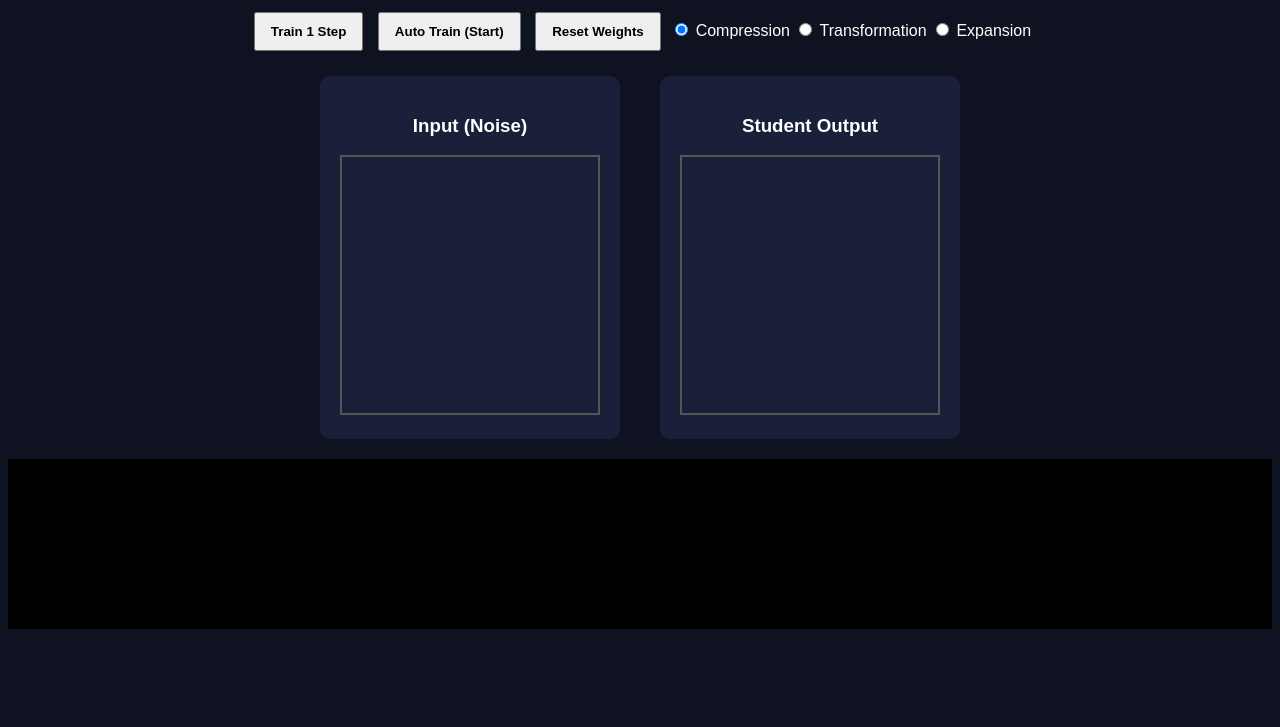
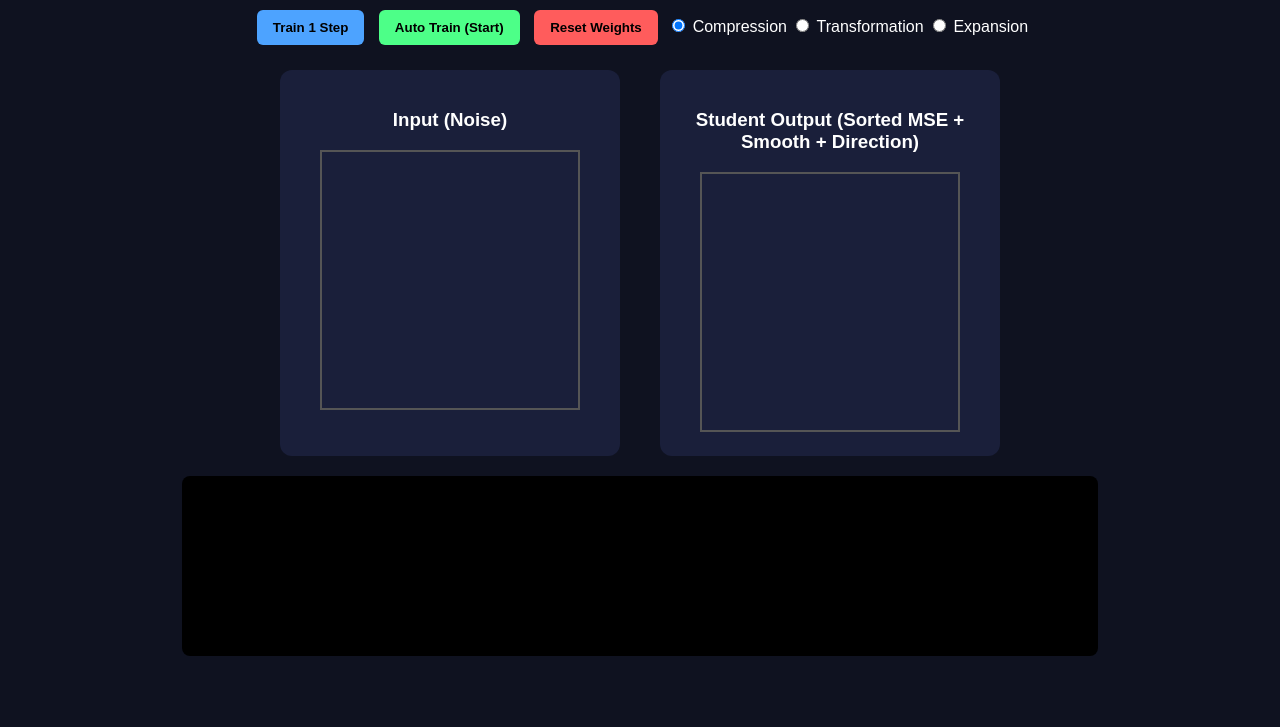
Before and after one commit to supreme-chair/NNDL_hw_3, a plain HTML site: page index.html in a window 1280 px wide. Shown: the part 73-800 px from the top of the page. Drawn offline with Linux system fonts and the light colour scheme; a script that the page names is missing.

Commit message:
Update index.html

```diff
--- a/index.html
+++ b/index.html
@@ -3,67 +3,96 @@
 <head>
   <meta charset="UTF-8" />
   <title>Neural Network Design: The Gradient Puzzle</title>
-  <script src="https://cdn.jsdelivr.net/npm/@tensorflow/tfjs@4.16.0"></script>
+
+  <!-- Стабильная версия TFJS -->
+  <script src="https://cdn.jsdelivr.net/npm/@tensorflow/tfjs@4.17.0/dist/tf.min.js"></script>
+
   <style>
     body {
-      font-family: Arial;
+      margin: 0;
+      font-family: Arial, sans-serif;
       background: #0f1220;
-      color: white;
+      color: #ffffff;
       text-align: center;
     }
+
+    h1 {
+      margin-top: 20px;
+    }
+
+    .controls {
+      margin: 20px;
+    }
+
+    button {
+      padding: 10px 16px;
+      margin: 5px;
+      font-weight: bold;
+      cursor: pointer;
+      border-radius: 6px;
+      border: none;
+    }
+
+    #trainBtn { background: #4da3ff; }
+    #autoBtn { background: #4dff88; }
+    #resetBtn { background: #ff5c5c; }
+
     .container {
       display: flex;
       justify-content: center;
       gap: 40px;
       margin-top: 20px;
     }
-    canvas {
-      border: 2px solid #555;
-      image-rendering: pixelated;
-      width: 256px;
-      height: 256px;
-    }
+
     .panel {
       background: #1a1f3a;
       padding: 20px;
-      border-radius: 10px;
+      border-radius: 12px;
+      width: 300px;
     }
-    button {
-      margin: 5px;
-      padding: 10px 15px;
-      font-weight: bold;
-      cursor: pointer;
+
+    canvas {
+      width: 256px;
+      height: 256px;
+      image-rendering: pixelated;
+      border: 2px solid #555;
     }
+
     #log {
-      margin-top: 20px;
+      margin: 20px auto;
+      width: 70%;
+      height: 160px;
       background: black;
       color: #00ff88;
-      height: 150px;
+      font-family: monospace;
       overflow-y: auto;
       padding: 10px;
       text-align: left;
-      font-family: monospace;
+      border-radius: 8px;
     }
   </style>
 </head>
 <body>
+
   <h1>Neural Network Design: The Gradient Puzzle</h1>
 
-  <div>
+  <div class="controls">
     <button id="trainBtn">Train 1 Step</button>
     <button id="autoBtn">Auto Train (Start)</button>
     <button id="resetBtn">Reset Weights</button>
 
     <label>
-      <input type="radio" name="arch" value="compression" checked />
+      <input type="radio" name="arch" value="compression" checked>
       Compression
     </label>
+
     <label>
-      <input type="radio" name="arch" value="transformation" />
+      <input type="radio" name="arch" value="transformation">
       Transformation
     </label>
+
     <label>
-      <input type="radio" name="arch" value="expansion" />
+      <input type="radio" name="arch" value="expansion">
       Expansion
     </label>
   </div>
@@ -71,17 +100,18 @@
   <div class="container">
     <div class="panel">
       <h3>Input (Noise)</h3>
-      <canvas id="inputCanvas"></canvas>
+      <canvas id="canvas-input" width="16" height="16"></canvas>
     </div>
 
     <div class="panel">
-      <h3>Student Output</h3>
-      <canvas id="outputCanvas"></canvas>
+      <h3>Student Output (Sorted MSE + Smooth + Direction)</h3>
+      <canvas id="canvas-student" width="16" height="16"></canvas>
     </div>
   </div>
 
   <div id="log"></div>
 
+  <!-- ВАЖНО: app.js в конце -->
   <script src="app.js"></script>
 </body>
 </html>
```
